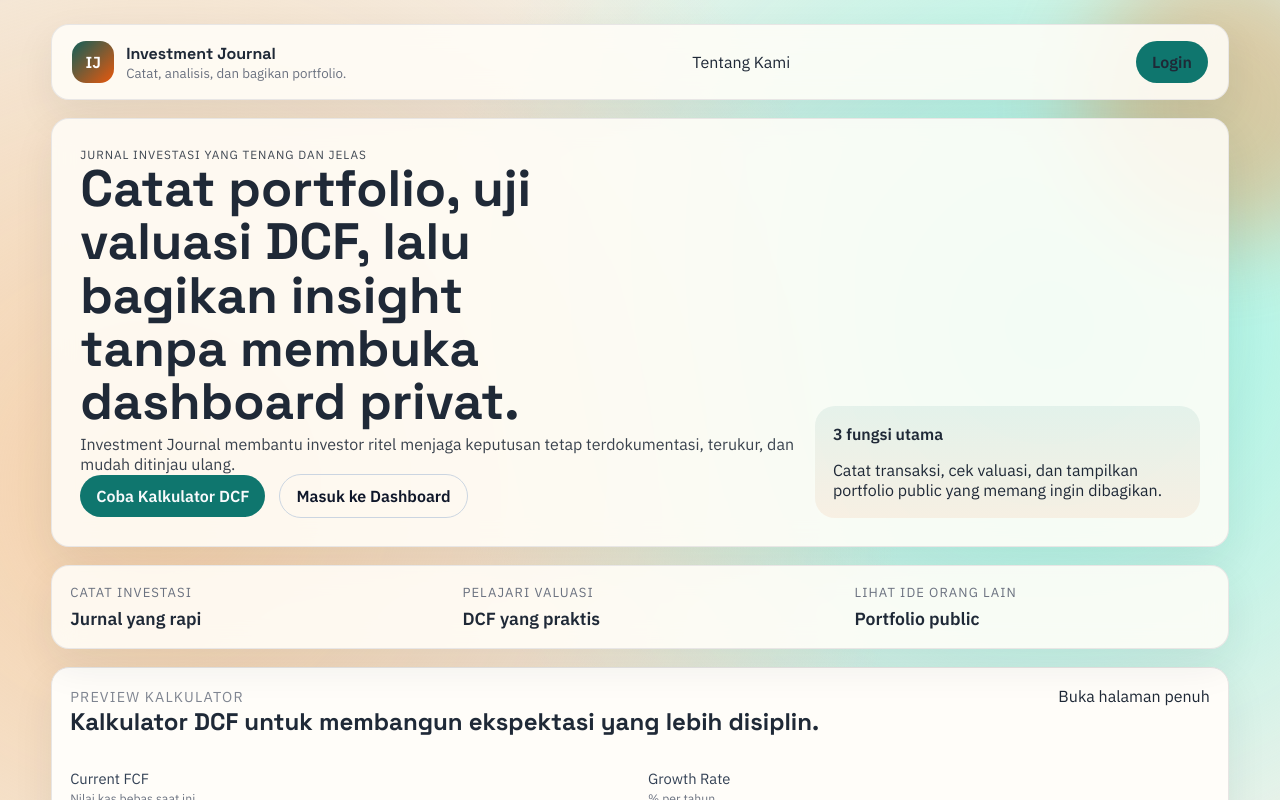
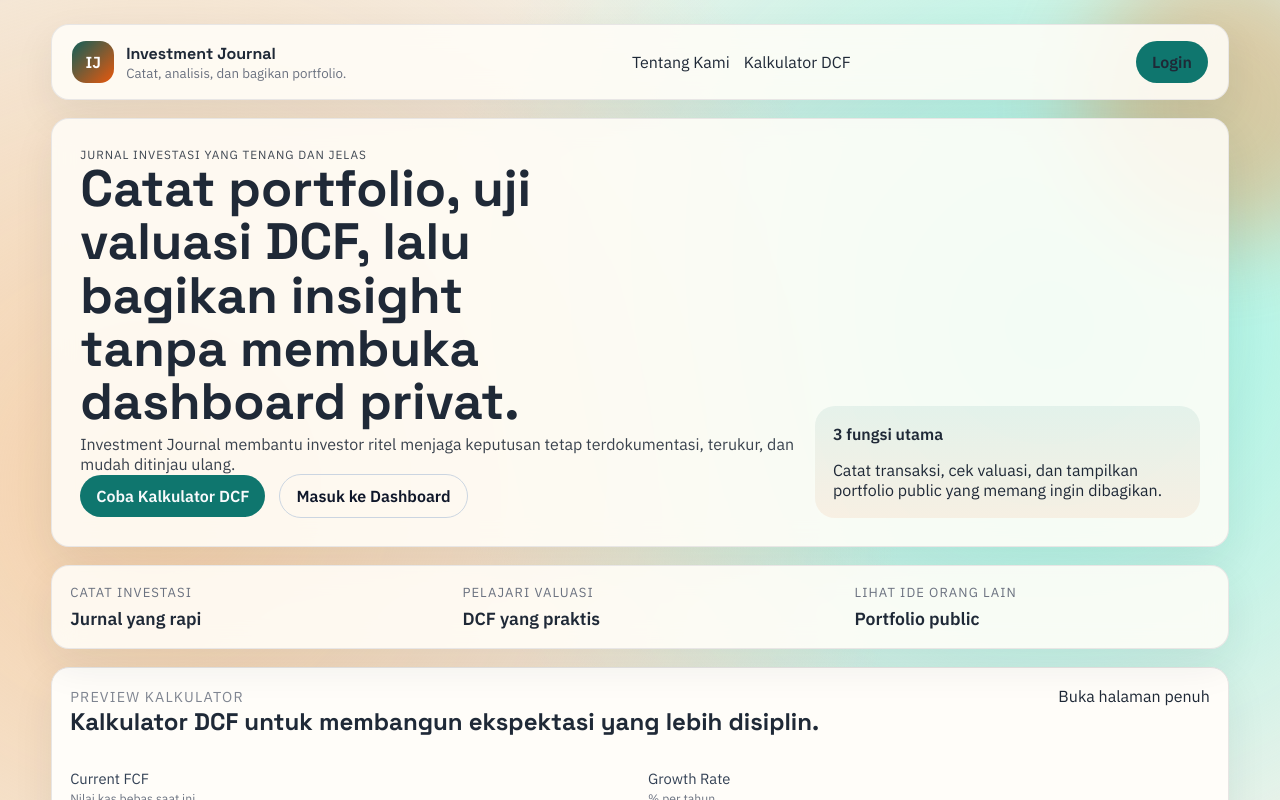
Before and after one commit to yuonoedisetyo/InvestmentJournal, a React (Vite) app in the folder frontend/: page / in a window 1280 px wide. Shown: the top 800 px of the page. Built offline with nearby package versions, Linux system fonts and the light colour scheme; no server answers.

Commit message:
fix: show DCF calculator menu

```diff
--- a/frontend/src/modules/public/components/PublicNav.jsx
+++ b/frontend/src/modules/public/components/PublicNav.jsx
@@ -15,6 +15,7 @@ export default function PublicNav({ sessionUser }) {
 
       <nav className="public-nav-links" aria-label="Navigasi publik">
         <a href={resolveHref('/#about')}>Tentang Kami</a>
+        <a href={resolveHref('/calculator/dcf')}>Kalkulator DCF</a>
       </nav>
 
       <a className="public-nav-cta" href={sessionUser ? '/app' : '/login'}>
```
Also changed, not shown: 1 other file (tests, documents, lock files or other folders).
